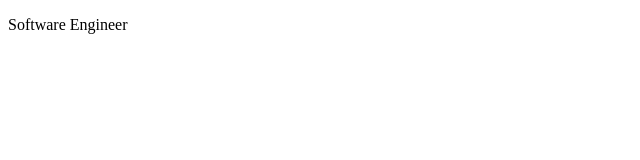
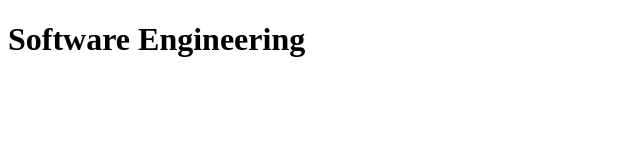
Before and after one commit to Shraddha3011/Student-Career-Prediction, a plain HTML site: page career.html in a window 1280 px wide. Shown: the whole page, without its empty margins (0-640 px from the left). Drawn offline with Linux system fonts and the light colour scheme.

Commit message:
first commit

```diff
--- a/career.html
+++ b/career.html
@@ -1,9 +1,11 @@
 <!DOCTYPE html>
 <html>
-    <head>
-<title>All career options</title>
-    </head>
-    <body>
-    <p>Software Engineer</p>
-    </body>
+<head>
+
+</head>
+<body>
+    <h1>
+        Software Engineering
+    </h1>
+</body>
 </html>
```
Also changed, not shown: c.html (deleted, +0 -9 lines).
